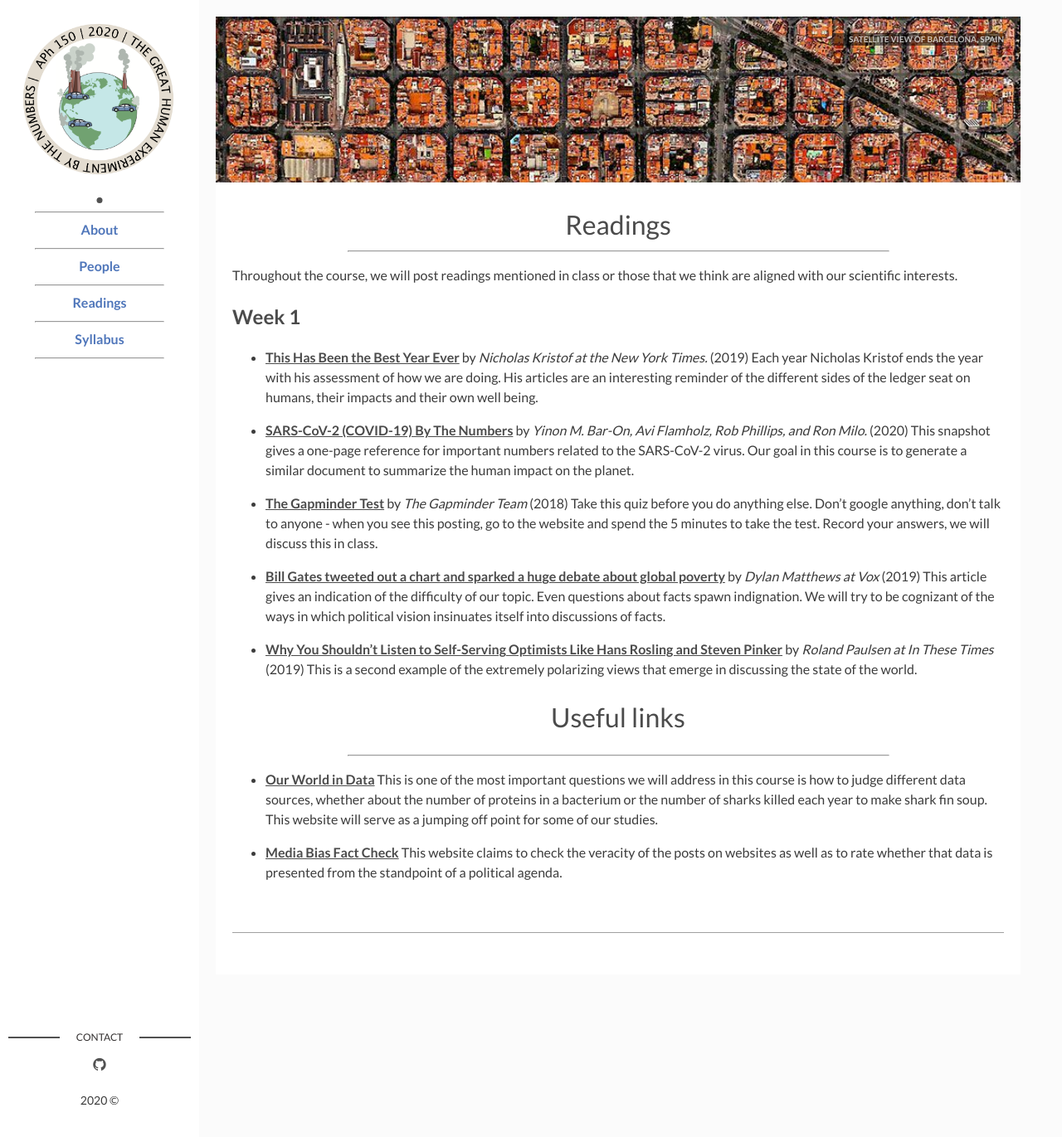
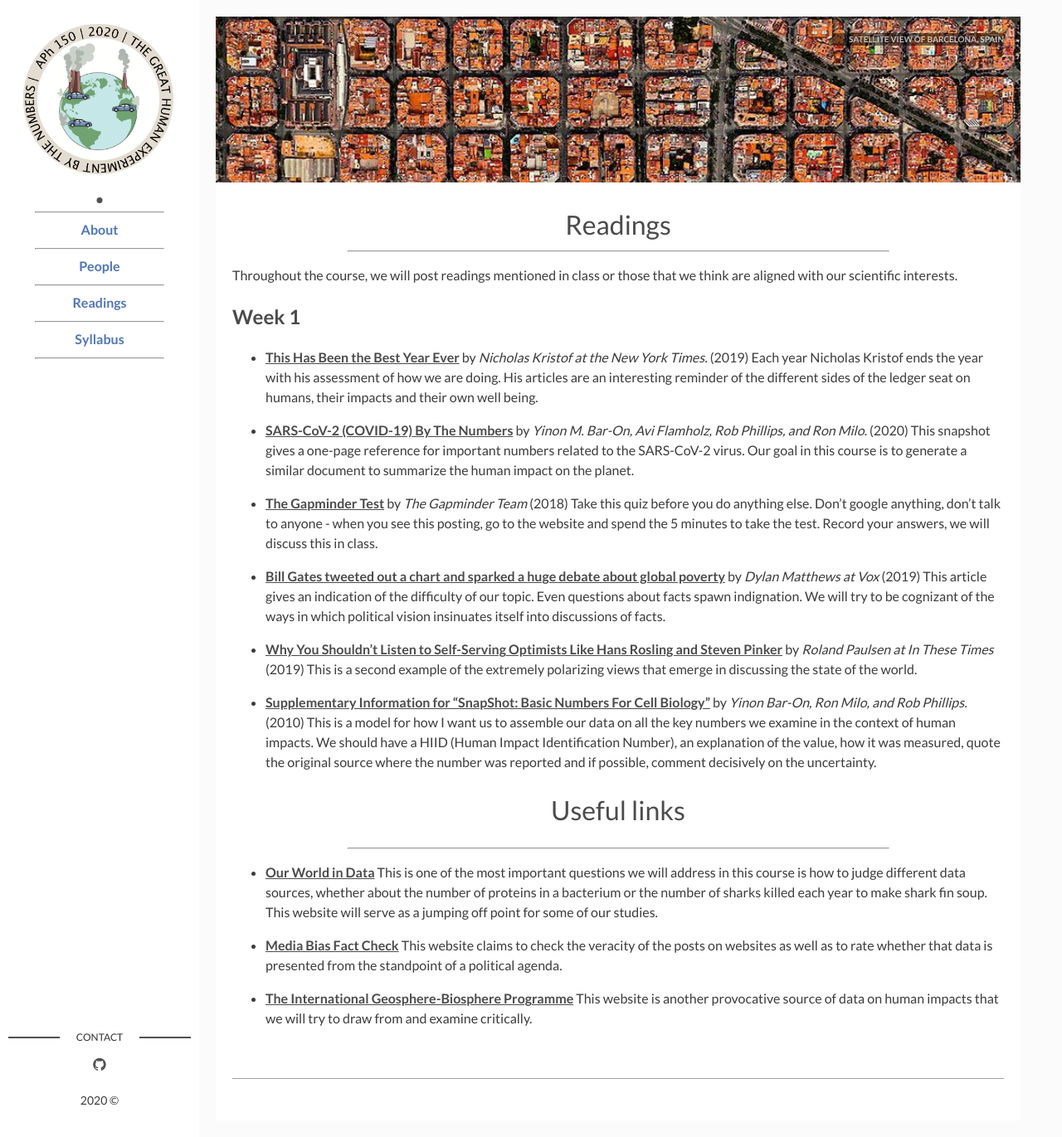
Before and after one commit to RPGroup-PBoC/aph150_human_impacts, a Jekyll site: the page built from page02_readings.md, in a window 1280 px wide and 1371 px high. Shown: the whole window at 83% size. Built offline with Jekyll 4.4.1, drawn with Linux system fonts in a browser that asks for light colours.

Commit message:
Posted two more readings

```diff
--- a/_data/links.yaml
+++ b/_data/links.yaml
@@ -14,3 +14,9 @@
     This website claims to check the veracity of the posts on websites as well as
     to rate whether that data is presented from the standpoint of a political
     agenda.
+- link:
+  title: "The International Geosphere-Biosphere Programme"
+  address: "http://www.igbp.net/globalchange/greatacceleration.4.1b8ae20512db692f2a680001630.html"
+  description: >
+    This website is another provocative source of data on human impacts that we
+    will try to draw from and examine critically.
--- a/_data/readings.yaml
+++ b/_data/readings.yaml
@@ -48,3 +48,15 @@ Week 1:
     description: >
        This is a second example of the extremely polarizing views that emerge in
        discussing the state of the world.
+  - pub:
+    title: 'Supplementary Information for "SnapShot: Basic Numbers For Cell Biology"'
+    authors: "Yinon Bar-On, Ron Milo, and Rob Phillips."
+    year: 2010
+    link: Bar-On_2010_SI.pdf
+    description: >
+      This is a model for how I want us to assemble our data
+      on all the key numbers we examine in the context of human impacts.
+      We should have a HIID (Human Impact Identification Number),
+      an explanation of the value, how it was measured, quote the original
+      source where the number was reported and if possible, comment
+      decisively on the uncertainty.
```
Also changed, not shown: 1 other file.
